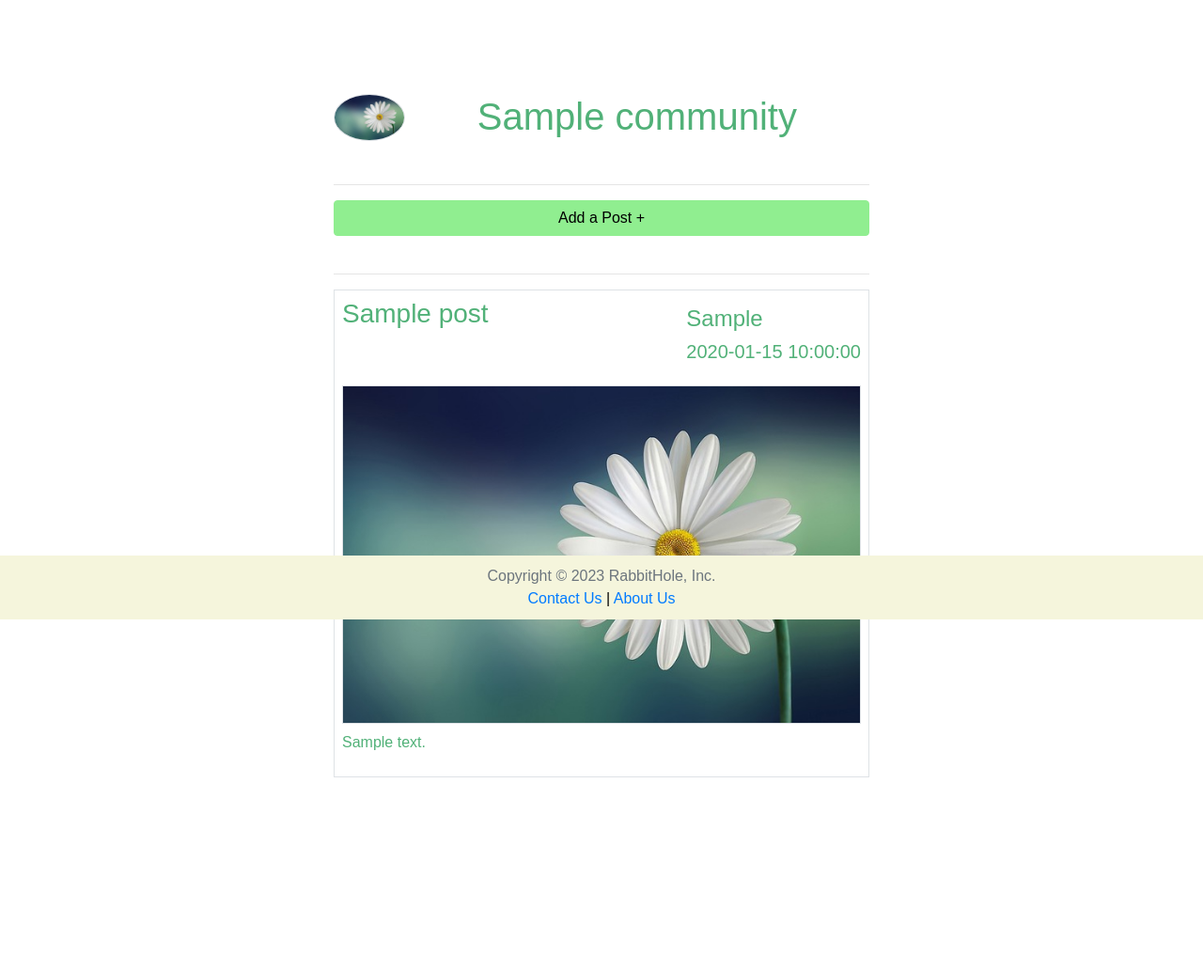
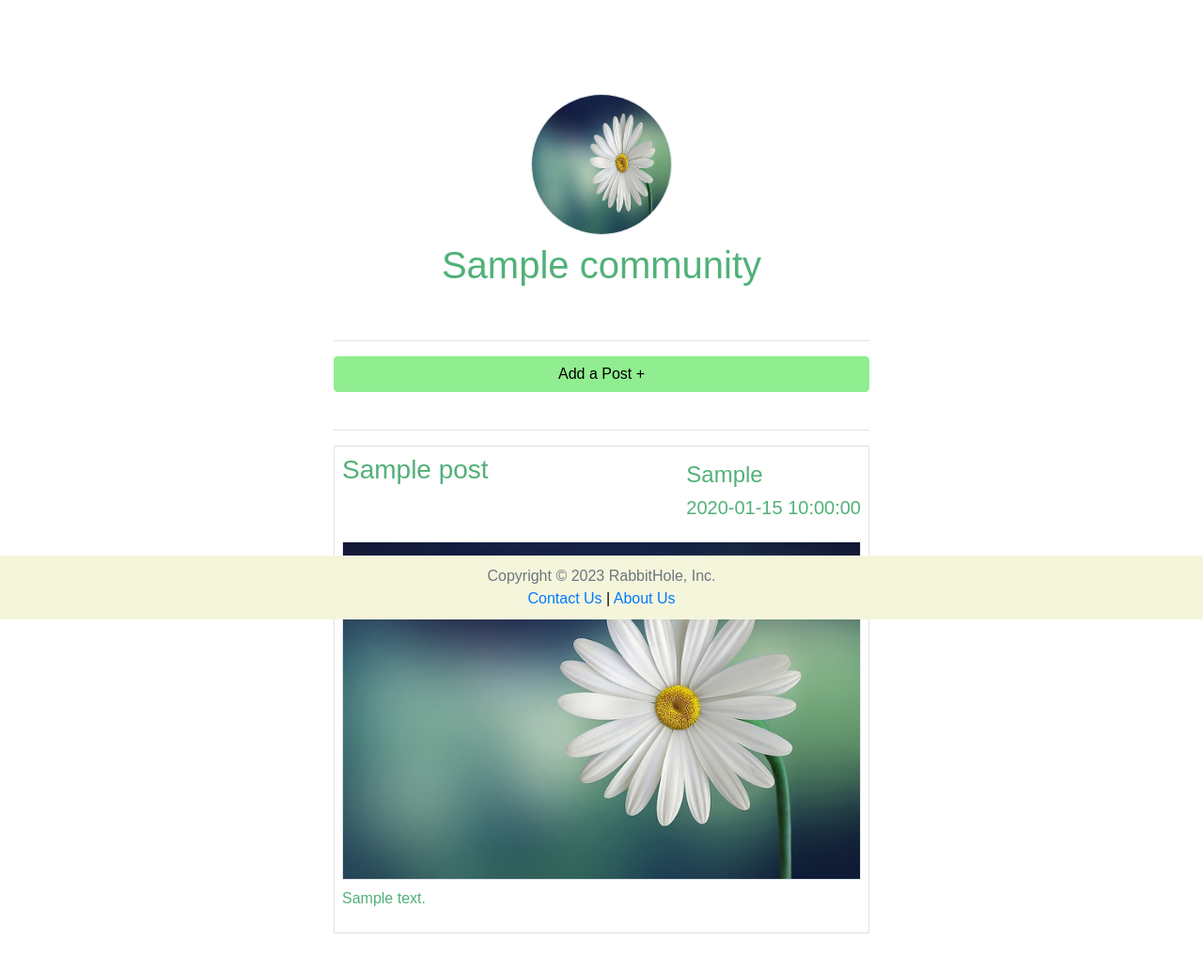
Before and after one commit to csmith-02/rabbithole, a Flask app: a page that uses templates/_template.html in a window 1280 px wide. Shown: the part 141-1174 px from the top of the page at 94% size. Before the commit the page ends 968 px from the top, so only its background shows below. Run offline with Flask 3, Linux system fonts and the light colour scheme; the visitor is signed in with stand-in values (Sample User, id 1); tables that the repository leaves empty hold one stand-in row (values such as "Sample post"); some libraries are stand-ins or nearby versions.

Commit message:
fixing community css

```diff
--- a/app.py
+++ b/app.py
@@ -251,6 +251,7 @@ def get_community(name: str):
     showPostBtn = True
     loggedIn = True
     community = Community.query.filter_by(name=name).first()
+
     if not community:
         if 'username' not in session:
             loggedIn = False
@@ -259,10 +260,12 @@ def get_community(name: str):
     if 'username' not in session:
         loggedIn = False
         showPostBtn = False
+        user = None
     else:
         user = User.query.filter_by(username=session['username']).first()
-        if user not in community.users:
-            showPostBtn = False
+
+    if user not in community.users:
+        showPostBtn = False
 
     posts = []
 
--- a/templates/_template.html
+++ b/templates/_template.html
@@ -5,7 +5,7 @@
     <meta charset="UTF-8">
     <meta name="viewport" content="width=device-width, initial-scale=1.0">
     <link rel="stylesheet" href="https://stackpath.bootstrapcdn.com/bootstrap/4.3.1/css/bootstrap.min.css">
-    <link rel="icon" type="image/x-icon" href="rabbithole/static/RabbitHoleLogo.ico"/>
+    <link rel="icon" type="image/x-icon" href="../rabbithole/static/RabbitHoleLogo.ico"/>
     <title>{% block title %}{% endblock %}</title>
     <style>
       body {
--- a/templates/single_community.html
+++ b/templates/single_community.html
@@ -9,14 +9,17 @@
             width: 100%;
         }
 
-        .profile {
-            height: 50px;
+        .big-profile {
+            height: 150px;
+            width: 150px;
         }
     </style>
     <div class="container">
-        <div class="text-center mb-5">
-            <img class="profile border border-1 float-left rounded-circle" src="../rabbithole/static/defaultpost.jpg" alt="community image"/>
-            <h1>{{ community.name }}</h1>
+        <div class="text-center mb-5 d-flex flex-column align-items-center">
+            <img class="big-profile border border-1 rounded-circle mb-2" src="../rabbithole/static/defaultpost.jpg" alt="community image"/>
+            <div>
+                <h1>{{ community.name }}</h1>
+            </div>
         </div>
         <hr>
         {% if showPostBtn %}
@@ -25,7 +28,7 @@
         <h4 class="text-center">Join this community to add a post!</h4>
         {% endif %}
         <hr>
-        {% if posts %}
+        {% if posts|length > 0 %}
             {% for post in posts %}
                 <div class="d-flex align-items-center flex-column p-2 border border-1 mb-2">
                     <div class="d-flex justify-content-between w-100 mb-3">
```
